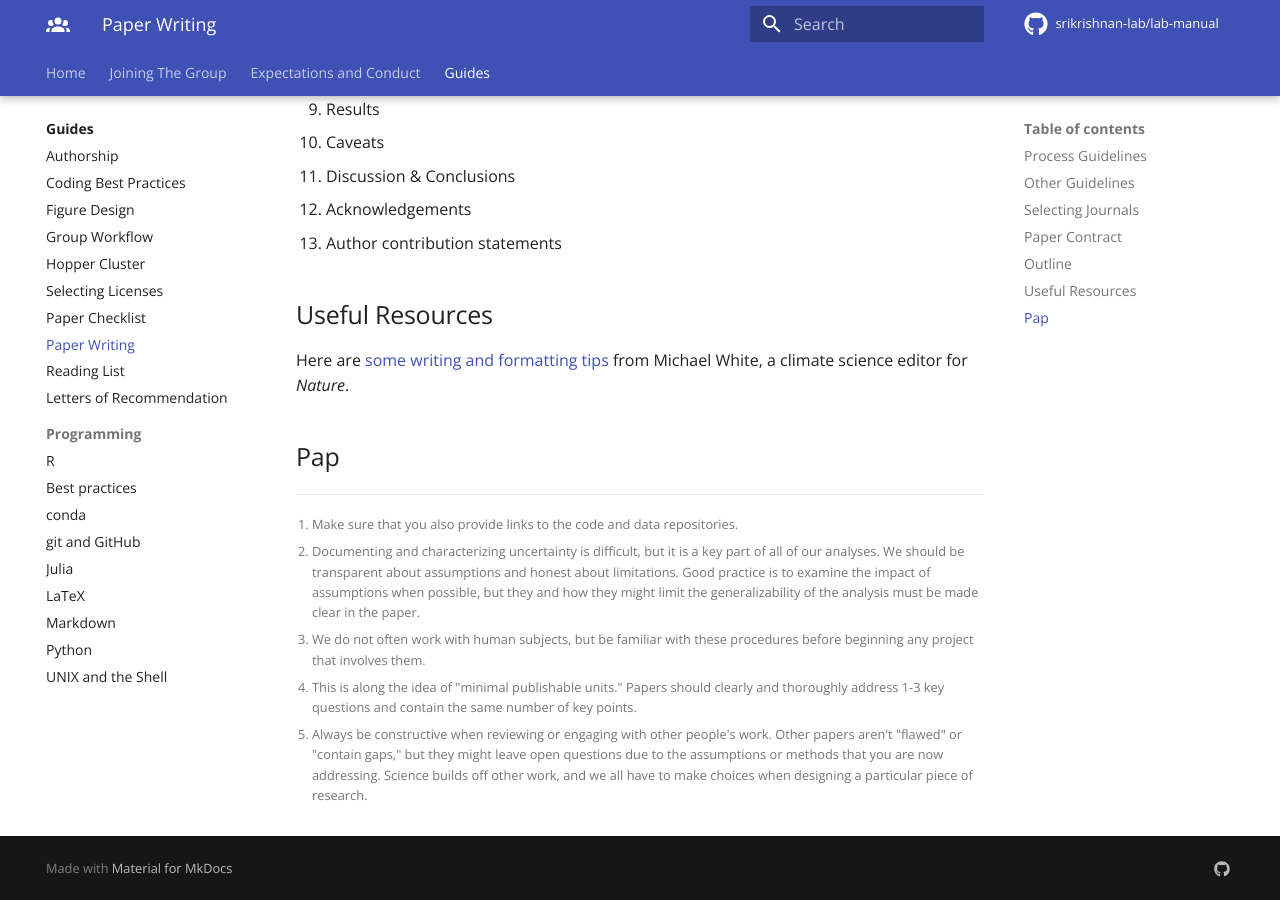
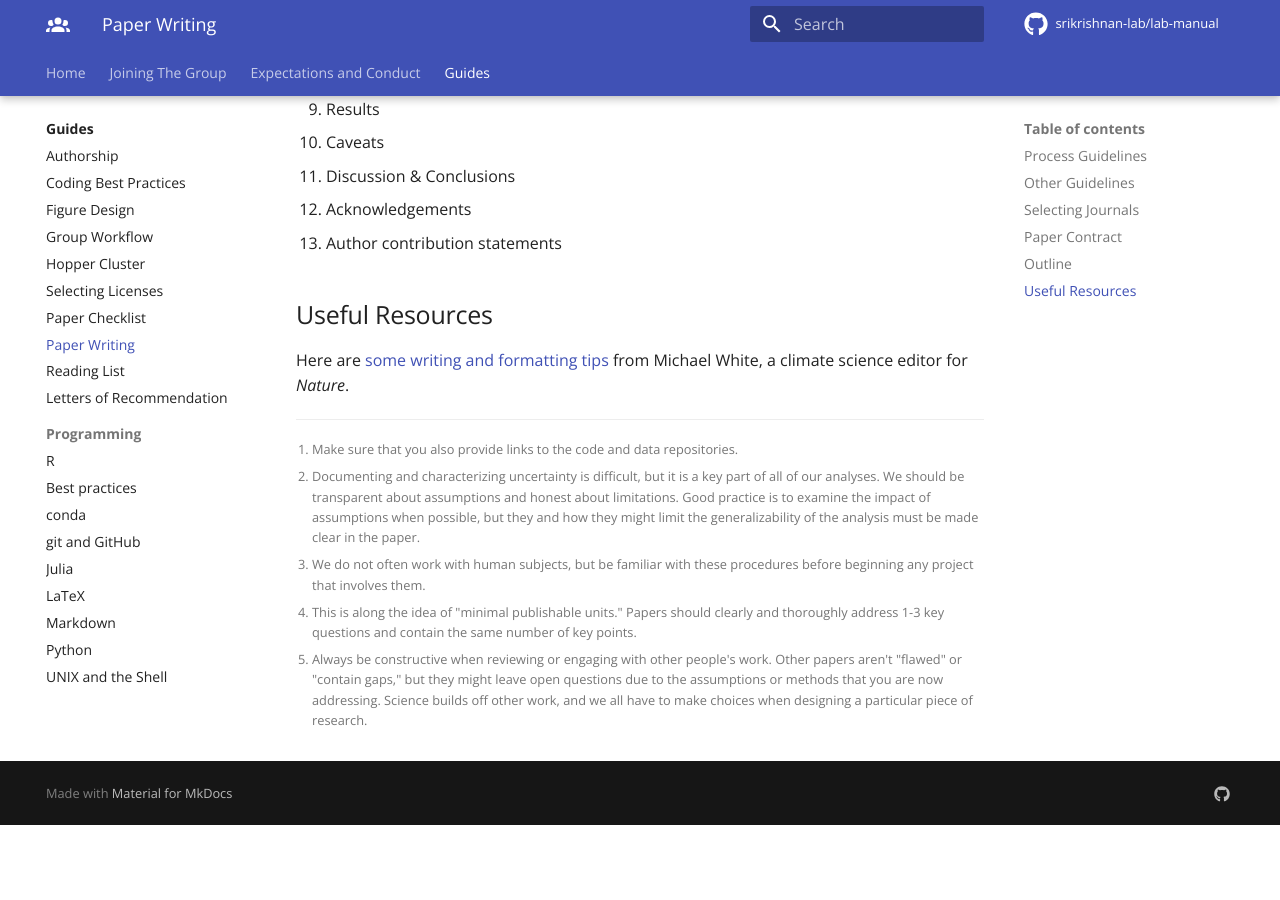
Before and after one commit to srikrishnan-lab/lab-manual, an MkDocs documentation site: the page built from docs/resources/papers.md, in a window 1280 px wide and 900 px high, scrolled down 3894 px. Built offline with MkDocs 1.6.1 and Material for MkDocs 9.7.7, drawn with Linux system fonts in a browser that asks for light colours; comment, search, counter and statistics services are not loaded; after the commit the page ends 4719 px from its top, so only the background shows below that.

Commit message:
remove extra header

```diff
--- a/docs/resources/papers.md
+++ b/docs/resources/papers.md
@@ -94,7 +94,6 @@ Outlines are dynamic documents and will evolve over the course of the research,
 
 Here are [some writing and formatting tips](https://twitter.com/MWClimateSci/status/1111773597184323584){:target="_blank"} from Michael White, a climate science editor for *Nature*.
 
-## Pap
 
 
 [^reproducibility]: Make sure that you also provide links to the code and data repositories.
```
